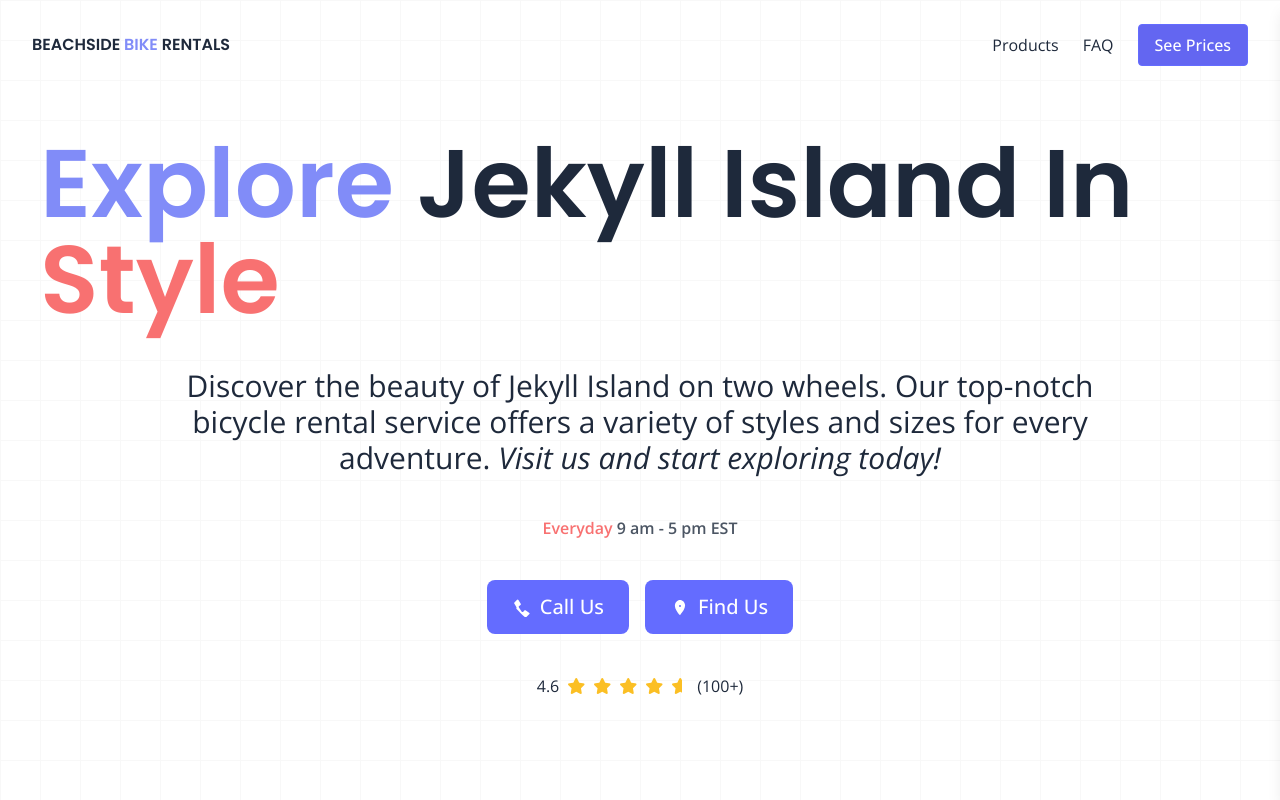
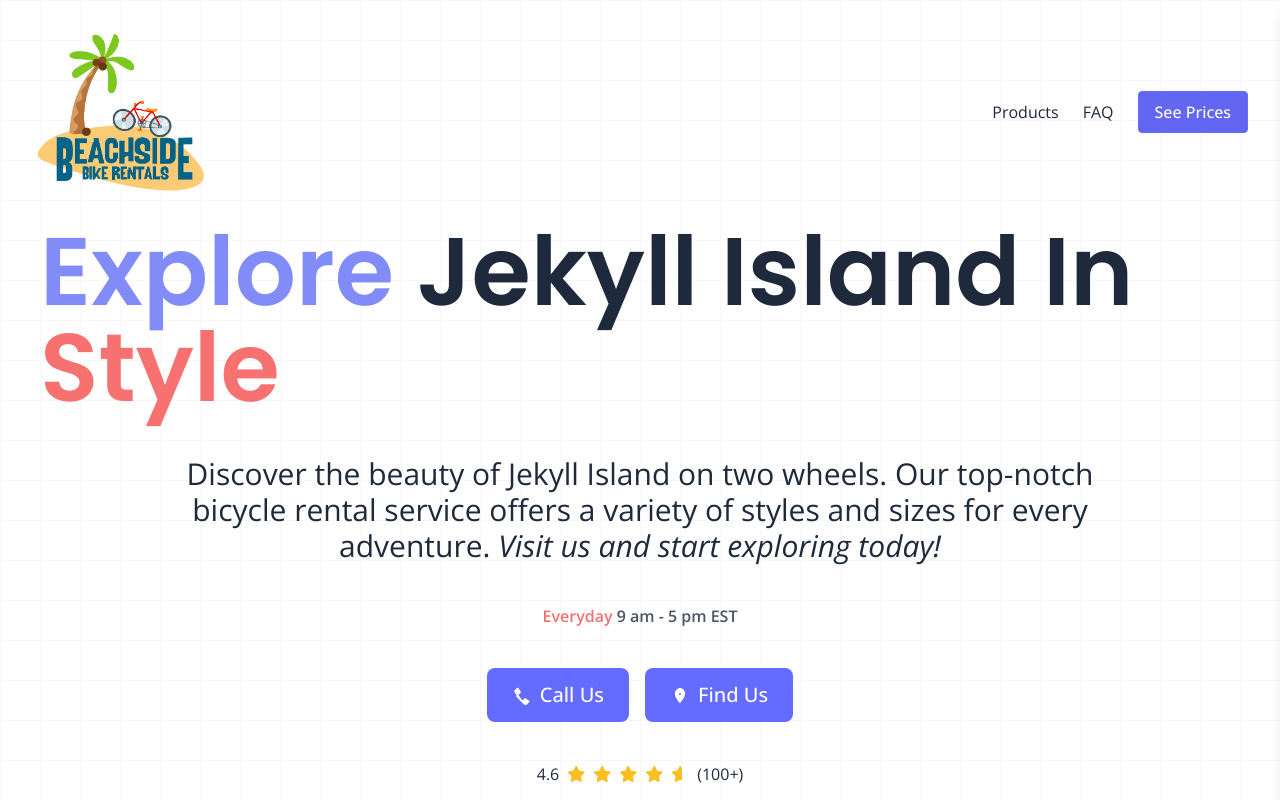
Before and after one commit to JSuupaSellers/beachside, a SvelteKit app: page / in a window 1280 px wide. Shown: the top 800 px of the page. Built offline with nearby package versions, Linux system fonts and the light colour scheme.

Commit message:
Apply approved transparent Beachside logo to public v1

```diff
--- a/src/app.html
+++ b/src/app.html
@@ -8,7 +8,7 @@
 		<link href="https://fonts.googleapis.com/css2?family=Open+Sans:ital,wght@0,300..800;1,300..800&family=Poppins:ital,wght@0,100;0,200;0,300;0,400;0,500;0,600;0,700;0,800;0,900;1,100;1,200;1,300;1,400;1,500;1,600;1,700;1,800;1,900&display=swap" rel="stylesheet">
 		<link rel="stylesheet" href="https://cdnjs.cloudflare.com/ajax/libs/font-awesome/6.5.2/css/all.min.css" integrity="sha512-SnH5WK+bZxgPHs44uWIX+LLJAJ9/2PkPKZ5QiAj6Ta86w+fsb2TkcmfRyVX3pBnMFcV7oQPJkl9QevSCWr3W6A==" crossorigin="anonymous" referrerpolicy="no-referrer" />
 		<meta charset="utf-8" />
-		<link rel="icon" href="%sveltekit.assets%/favicon.png" />
+		<link rel="icon" type="image/png" href="%sveltekit.assets%/brand/beachside-original-logo-transparent.png" />
 		<meta name="viewport" content="width=device-width, initial-scale=1" />
 		%sveltekit.head%
 	</head>
--- a/src/components/Header.svelte
+++ b/src/components/Header.svelte
@@ -17,9 +17,15 @@
 
 <header class="flex flex-col relative z-20">
     <div class="max-w-[1400px] mx-auto w-full flex items-center justify-between p-4 py-6">
-        <a href="/">
-            <h1 class="font-semibold">
-                BEACHSIDE <span class="text-indigo-400">BIKE</span> RENTALS
+        <a href="/" aria-label="Beachside Bike Rentals home" class="shrink-0">
+            <h1>
+                <img
+                    src="/brand/beachside-original-logo-transparent.png"
+                    alt="Beachside Bike Rentals"
+                    width="1254"
+                    height="1254"
+                    class="h-36 w-36 object-contain sm:h-40 sm:w-40 lg:h-44 lg:w-44"
+                />
             </h1>
         </a>
         <button class="md:hidden grid place-items-center" on:click={toggleMenu}>
```
Also changed, not shown: static/brand/beachside-original-logo-transparent.png (added).
